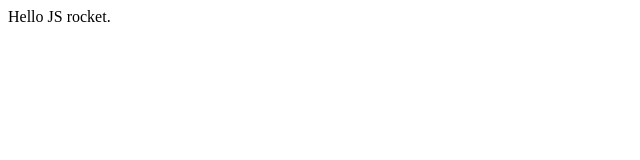
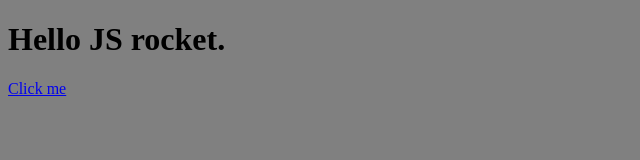
Before and after one commit to beeje16/js-rocket, a plain HTML site: page index.html in a window 1280 px wide. Shown: the whole page, without its empty margins (0-640 px from the left). Drawn offline with Linux system fonts and the light colour scheme.

Commit message:
Made some car stuff happen

```diff
--- /dev/null
+++ b/css/style.css
@@ -0,0 +1,3 @@
+body {
+	background-color: gray;
+}
--- a/index.html
+++ b/index.html
@@ -1,5 +1,13 @@
-Hello JS rocket.
-
-<script type="text/javascript">
-	console.log('hello there friends!');
-</script>
+<!DOCTYPE html>
+<html>
+<head>
+	<title>JS Rocket</title>
+	<script type="text/javascript" src="js/script.js">
+	</script>
+	<link rel="stylesheet" type="text/css" href="css/style.css">
+</head>
+<body>
+	<h1>Hello JS rocket.</h1>
+	<a href="#" onClick="car.switchCar(true);">Click me</a>
+</body>
+</html>
--- /dev/null
+++ b/js/script.js
@@ -0,0 +1,29 @@
+var car = {
+			make: 'VW',
+			type: 'Polo',
+			color: 'blue',
+			isTurnedOn: false,
+			numberOfWheels: 4,
+			seats: [
+				'seat 1',
+				'seat 2',
+				'seat 3',
+				'seat 4'
+				],
+			turnOn: function () {
+				this.isTurnedOn = true;
+			},
+			fly: function () {
+				alert('fly');
+			},
+			switchCar: function (isOn) {
+				console.log('turn car ' +isOn)
+				if (isOn == true) {
+					this.isTurnedOn = true;
+				} else {
+					this.isTurnedOn = false;
+				}
+			}
+		};
+
+		console.log('hello there friends!');
```
Also changed, not shown: 1 other file.
